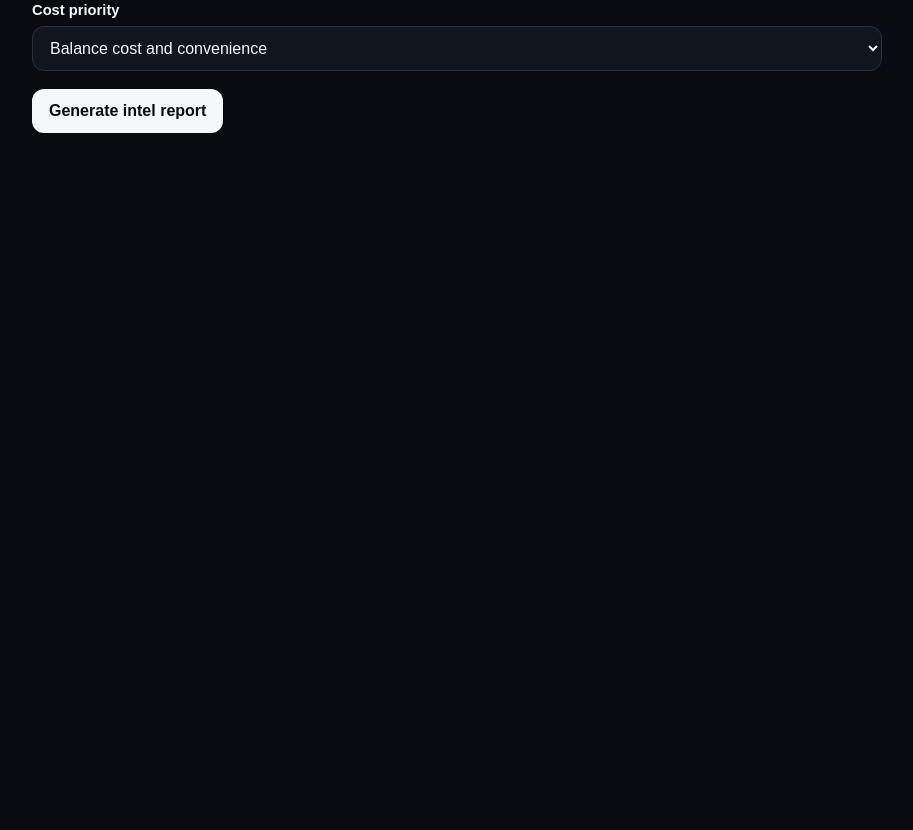
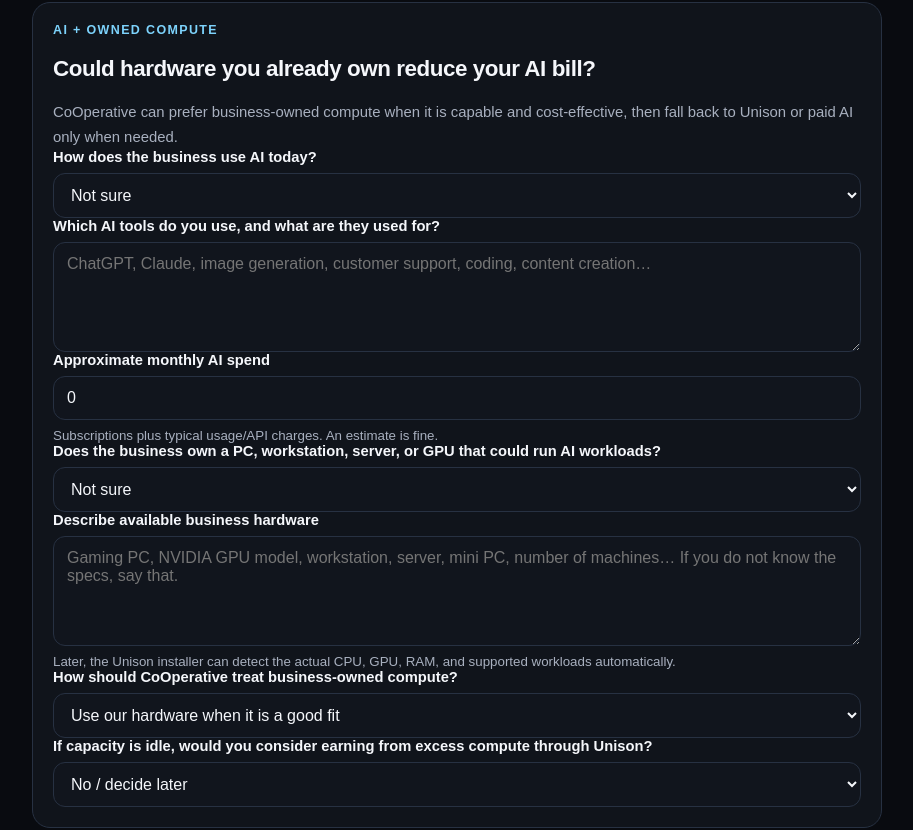
Before and after one commit to zanibethel/CoOperative, a Next.js app: page /intake in a window 1280 px wide. Shown: the part 2207-3037 px from the top of the page, without its empty margins (48-961 px from the left). Before the commit the page ends 2412 px from the top, so only its background shows below. Built offline with nearby package versions, Linux system fonts and the light colour scheme.

Commit message:
Add business-owned AI and compute intake section

```diff
--- a/app/intake/page.tsx
+++ b/app/intake/page.tsx
@@ -18,6 +18,13 @@ const initial = {
   websiteAndInquiryFlow: "",
   marketingAndSocial: "",
   bookingAndScheduling: "",
+  aiUsageToday: "unsure" as const,
+  aiServicesAndSpend: "",
+  monthlyAiSpend: 0,
+  businessComputeAvailable: "unsure" as const,
+  businessComputeDetails: "",
+  localAiPreference: "open-to-owned" as const,
+  allowExcessComputeContribution: false,
   costPriority: "balanced" as const,
 };
 
@@ -82,6 +89,88 @@ export default function IntakePage() {
         <div className="field"><label>How do booking and scheduling work?</label><textarea placeholder="Phone calls, paid booking app, Google Calendar, walk-ins…" value={form.bookingAndScheduling} onChange={(e) => update("bookingAndScheduling", e.target.value)} /></div>
         <div className="field"><label>What regularly slows the business down?</label><textarea required value={form.bottlenecks} onChange={(e) => update("bottlenecks", e.target.value)} /></div>
         <div className="field"><label>What must a human always approve or decide?</label><textarea value={form.humanApprovalAreas} onChange={(e) => update("humanApprovalAreas", e.target.value)} /></div>
+
+        <section className="card intake-section">
+          <div className="eyebrow">AI + owned compute</div>
+          <h2>Could hardware you already own reduce your AI bill?</h2>
+          <p>
+            CoOperative can prefer business-owned compute when it is capable and cost-effective,
+            then fall back to Unison or paid AI only when needed.
+          </p>
+
+          <div className="field">
+            <label>How does the business use AI today?</label>
+            <select value={form.aiUsageToday} onChange={(e) => update("aiUsageToday", e.target.value as typeof form.aiUsageToday)}>
+              <option value="none">We do not currently use AI</option>
+              <option value="paid-services">Mostly paid AI services/subscriptions</option>
+              <option value="local">Mostly AI running on our own hardware</option>
+              <option value="mixed">A mix of paid and local AI</option>
+              <option value="unsure">Not sure</option>
+            </select>
+          </div>
+
+          <div className="field">
+            <label>Which AI tools do you use, and what are they used for?</label>
+            <textarea
+              placeholder="ChatGPT, Claude, image generation, customer support, coding, content creation…"
+              value={form.aiServicesAndSpend}
+              onChange={(e) => update("aiServicesAndSpend", e.target.value)}
+            />
+          </div>
+
+          <div className="field">
+            <label>Approximate monthly AI spend</label>
+            <input
+              type="number"
+              min={0}
+              step="1"
+              value={form.monthlyAiSpend}
+              onChange={(e) => update("monthlyAiSpend", Number(e.target.value))}
+            />
+            <small>Subscriptions plus typical usage/API charges. An estimate is fine.</small>
+          </div>
+
+          <div className="field">
+            <label>Does the business own a PC, workstation, server, or GPU that could run AI workloads?</label>
+            <select value={form.businessComputeAvailable} onChange={(e) => update("businessComputeAvailable", e.target.value as typeof form.businessComputeAvailable)}>
+              <option value="yes">Yes</option>
+              <option value="no">No</option>
+              <option value="unsure">Not sure</option>
+            </select>
+          </div>
+
+          <div className="field">
+            <label>Describe available business hardware</label>
+            <textarea
+              placeholder="Gaming PC, NVIDIA GPU model, workstation, server, mini PC, number of machines… If you do not know the specs, say that."
+              value={form.businessComputeDetails}
+              onChange={(e) => update("businessComputeDetails", e.target.value)}
+            />
+            <small>Later, the Unison installer can detect the actual CPU, GPU, RAM, and supported workloads automatically.</small>
+          </div>
+
+          <div className="field">
+            <label>How should CoOperative treat business-owned compute?</label>
+            <select value={form.localAiPreference} onChange={(e) => update("localAiPreference", e.target.value as typeof form.localAiPreference)}>
+              <option value="prefer-owned">Prefer our hardware whenever it makes financial/operational sense</option>
+              <option value="open-to-owned">Use our hardware when it is a good fit</option>
+              <option value="cloud-first">Prefer external AI unless we explicitly choose local</option>
+              <option value="unsure">Not sure yet</option>
+            </select>
+          </div>
+
+          <div className="field">
+            <label>If capacity is idle, would you consider earning from excess compute through Unison?</label>
+            <select
+              value={form.allowExcessComputeContribution ? "yes" : "no"}
+              onChange={(e) => update("allowExcessComputeContribution", e.target.value === "yes")}
+            >
+              <option value="no">No / decide later</option>
+              <option value="yes">Yes, show us that option</option>
+            </select>
+          </div>
+        </section>
+
         <div className="field"><label>Cost priority</label><select value={form.costPriority} onChange={(e) => update("costPriority", e.target.value as typeof form.costPriority)}><option value="lowest-cost">Lowest ongoing cost</option><option value="balanced">Balance cost and convenience</option><option value="best-fit">Best fit even if it costs more</option></select></div>
         <button className="primary" disabled={loading}>{loading ? "Analyzing…" : "Generate intel report"}</button>
         {error ? <div className="error">{error}</div> : null}
```
